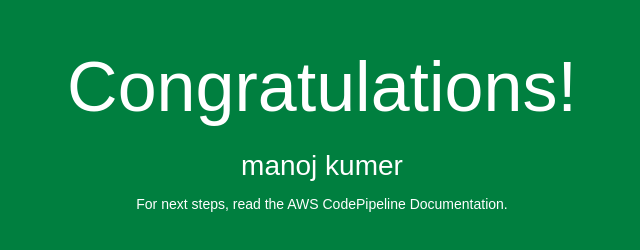
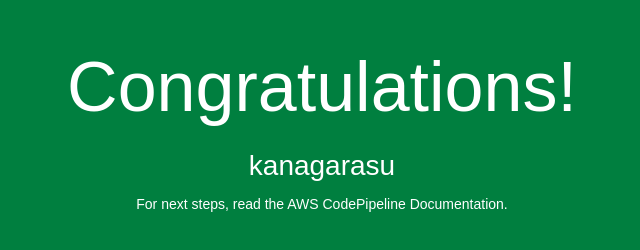
Before and after one commit to kanagrasuaws/sampleapplication, a plain HTML site: page index.html in a window 1280 px wide. Shown: the full height of the page, 318-958 px from the left. Drawn offline with Linux system fonts and the light colour scheme.

Commit message:
Update index.html

```diff
--- a/index.html
+++ b/index.html
@@ -27,7 +27,7 @@
 <body>
   <div align="center">
     <h1>Congratulations!</h1>
-    <h2> manoj kumer</h2>
+    <h2> kanagarasu</h2>
     <p>For next steps, read the AWS CodePipeline Documentation.</p>
   </div>
 </body>
```
